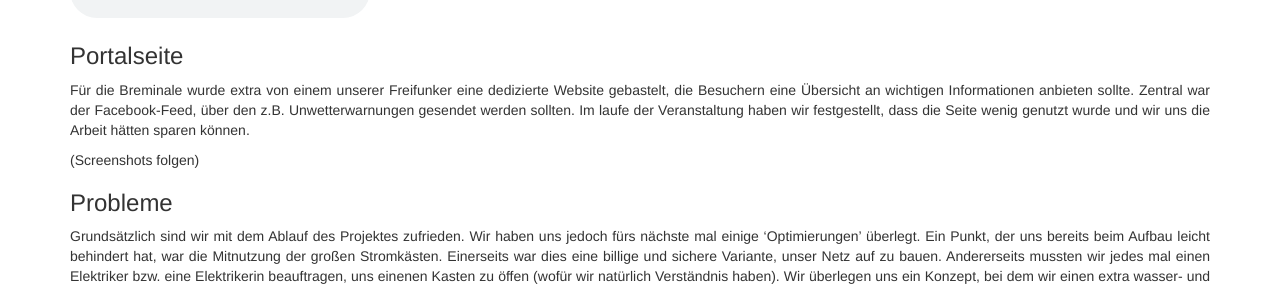
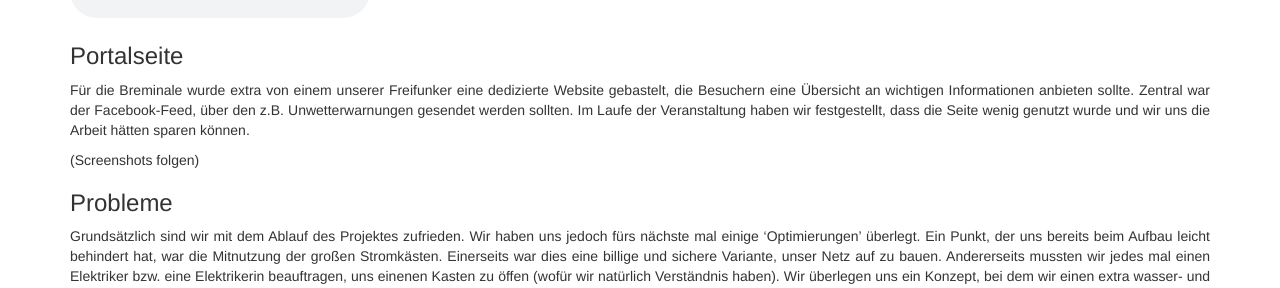
Before and after one commit to FreifunkBremen/bremen.freifunk.net, a Jekyll site: the page built from _posts/2015-07-29-Breminale-Rückblick.md, in a window 1280 px wide and 900 px high, scrolled down 6194 px. Shown: the part 178-466 px from the top of the window. Built offline with Jekyll 4.4.1, drawn with Linux system fonts in a browser that asks for light colours; Markdown is read by kramdown in place of the engine named in the settings.

Commit message:
Fiel mir gerade auf

```diff
--- a/_posts/2015-07-29-Breminale-Rückblick.md
+++ b/_posts/2015-07-29-Breminale-Rückblick.md
@@ -94,7 +94,7 @@
 </audio>
 
 ### Portalseite
-Für die Breminale wurde extra von einem unserer Freifunker eine dedizierte Website gebastelt, die Besuchern eine Übersicht an wichtigen Informationen anbieten sollte. Zentral war der Facebook-Feed, über den z.B. Unwetterwarnungen gesendet werden sollten. Im laufe der Veranstaltung haben wir festgestellt, dass die Seite wenig genutzt wurde und wir uns die Arbeit hätten sparen können.
+Für die Breminale wurde extra von einem unserer Freifunker eine dedizierte Website gebastelt, die Besuchern eine Übersicht an wichtigen Informationen anbieten sollte. Zentral war der Facebook-Feed, über den z.B. Unwetterwarnungen gesendet werden sollten. Im Laufe der Veranstaltung haben wir festgestellt, dass die Seite wenig genutzt wurde und wir uns die Arbeit hätten sparen können.
 
 (Screenshots folgen)
 
```
